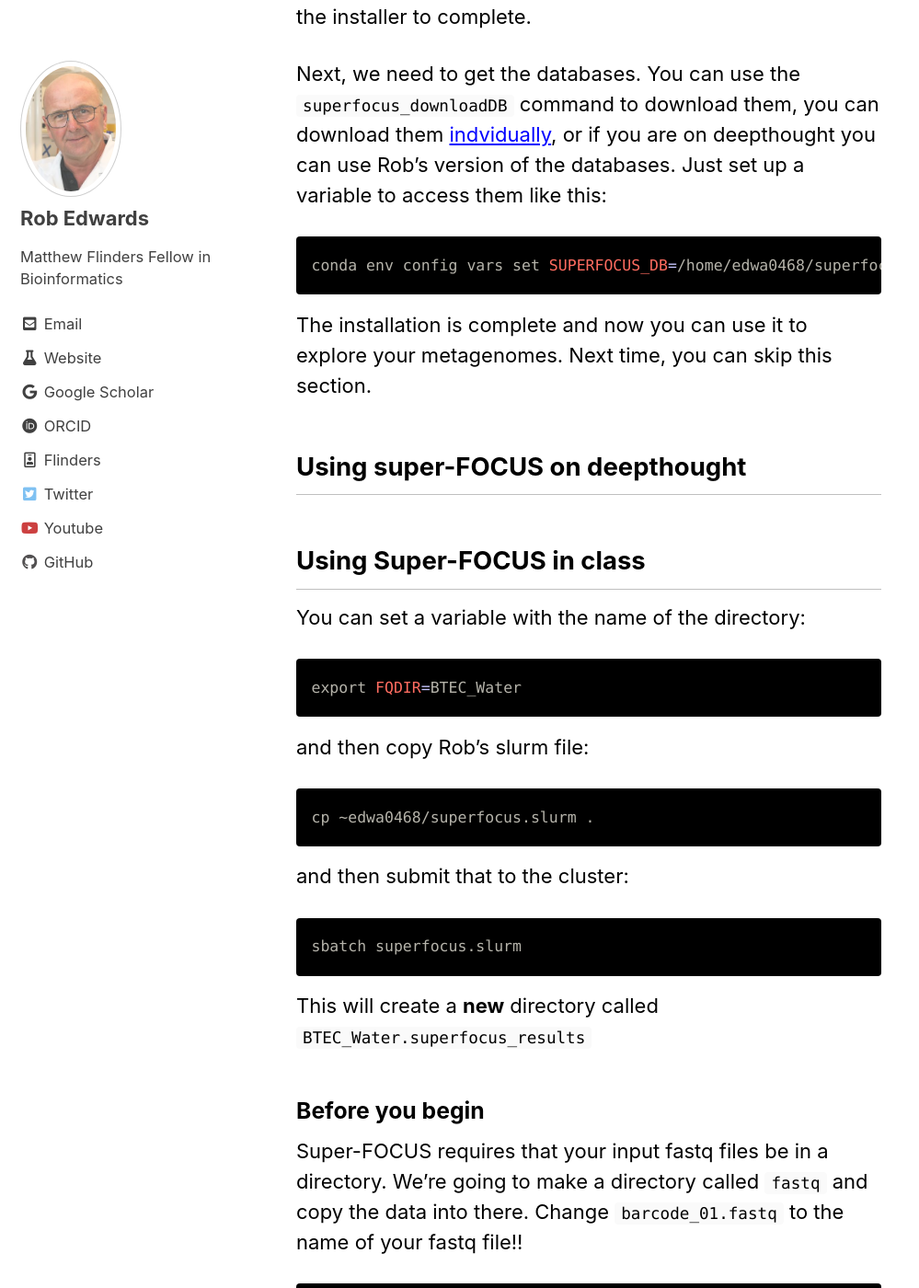
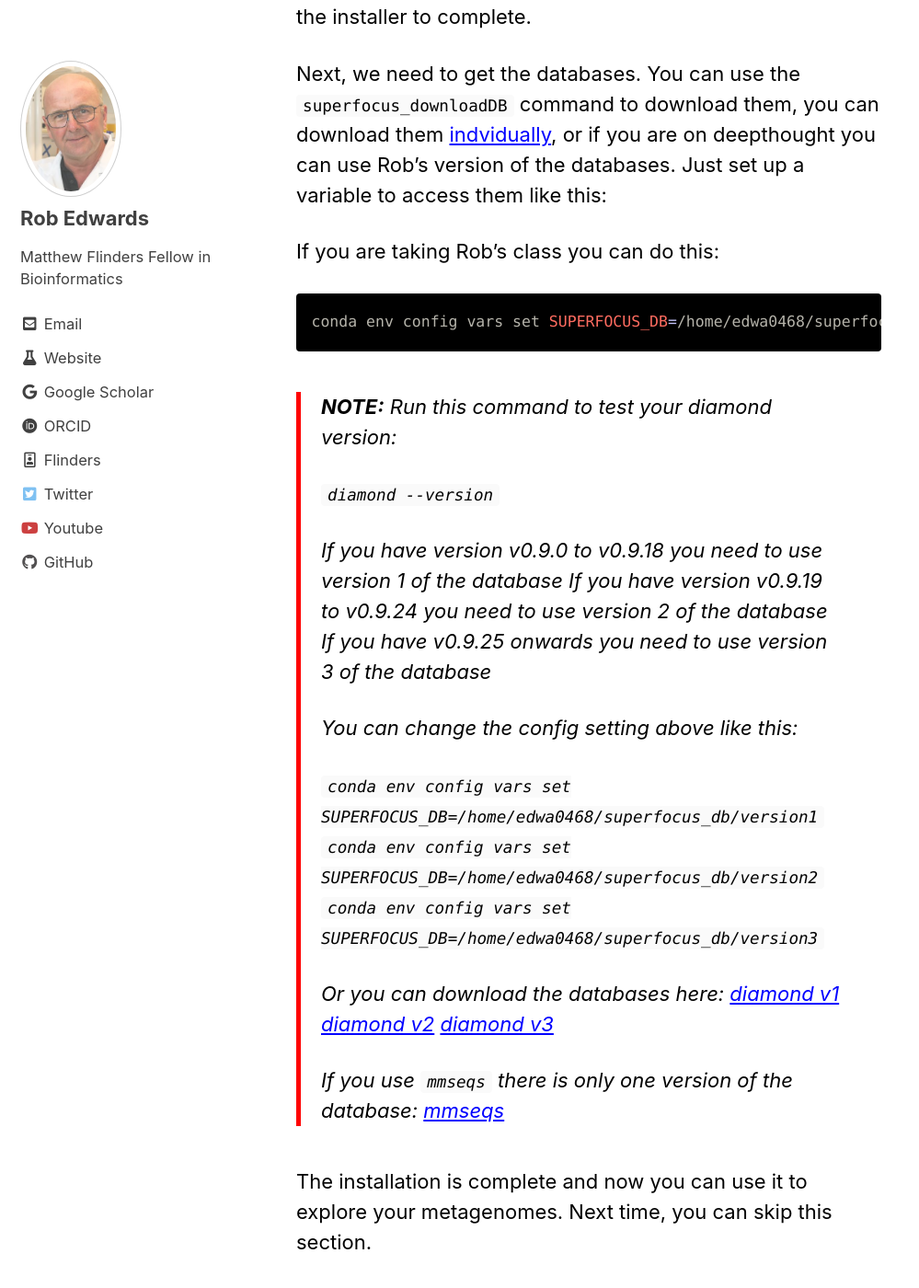
Before and after one commit to FlindersFAME/fame.github.io, a Jekyll site: the page built from Blog/_posts/2021-08-24-superfocus.md, in a window 1280 px wide and 1400 px high, scrolled down 1573 px. Shown: the whole window at 92% size, without its empty margins (0-999 px from the left). Built offline with Jekyll 4.4.1, drawn with Linux system fonts in a browser that asks for light colours; cached includes are drawn as plain includes.

Commit message:
adding the database versions

````diff
--- a/Blog/_posts/2021-08-24-superfocus.md
+++ b/Blog/_posts/2021-08-24-superfocus.md
@@ -42,9 +42,37 @@ This will figure out all the things that need to be installed, and then install
 Next, we need to get the databases. You can use the `superfocus_downloadDB` command to download them, you can download them [indvidually](https://github.com/metageni/SUPER-FOCUS/issues/66), or if you are on deepthought you can use Rob's version of the databases.  Just set up a variable to access them like this:
 
 
+If you are taking Rob's class you can do this:
+
 ```bash
-conda env config vars set SUPERFOCUS_DB=/home/edwa0468/superfocus_db/version2/
+conda env config vars set SUPERFOCUS_DB=/home/edwa0468/superfocus_db/version1
 ```
+
+
+> **NOTE:**
+> Run this command to test your diamond version:
+>
+> `diamond --version`
+>
+> If you have version v0.9.0 to v0.9.18 you need to use version 1 of the database
+> If you have version v0.9.19 to v0.9.24 you need to use version 2 of the database
+> If you have v0.9.25 onwards you need to use version 3 of the database
+>
+> You can change the config setting above like this:
+>
+> `conda env config vars set SUPERFOCUS_DB=/home/edwa0468/superfocus_db/version1`
+> `conda env config vars set SUPERFOCUS_DB=/home/edwa0468/superfocus_db/version2`
+> `conda env config vars set SUPERFOCUS_DB=/home/edwa0468/superfocus_db/version3`
+>
+> Or you can download the databases here:
+> [diamond v1](https://cloudstor.aarnet.edu.au/plus/s/6VRP2aJNkmUAcvk/download)
+> [diamond v2](https://cloudstor.aarnet.edu.au/plus/s/ABAbFgoUow9Swpi/download)
+> [diamond v3](https://cloudstor.aarnet.edu.au/plus/s/OU5PasQIF3kYQ5m/download)
+>
+> If you use `mmseqs` there is only one version of the database:
+> [mmseqs](https://cloudstor.aarnet.edu.au/plus/s/M1KHPaZbkABhmHL/download)
+
+
 
 The installation is complete and now you can use it to explore your metagenomes. Next time, you can skip this section.
 
````
